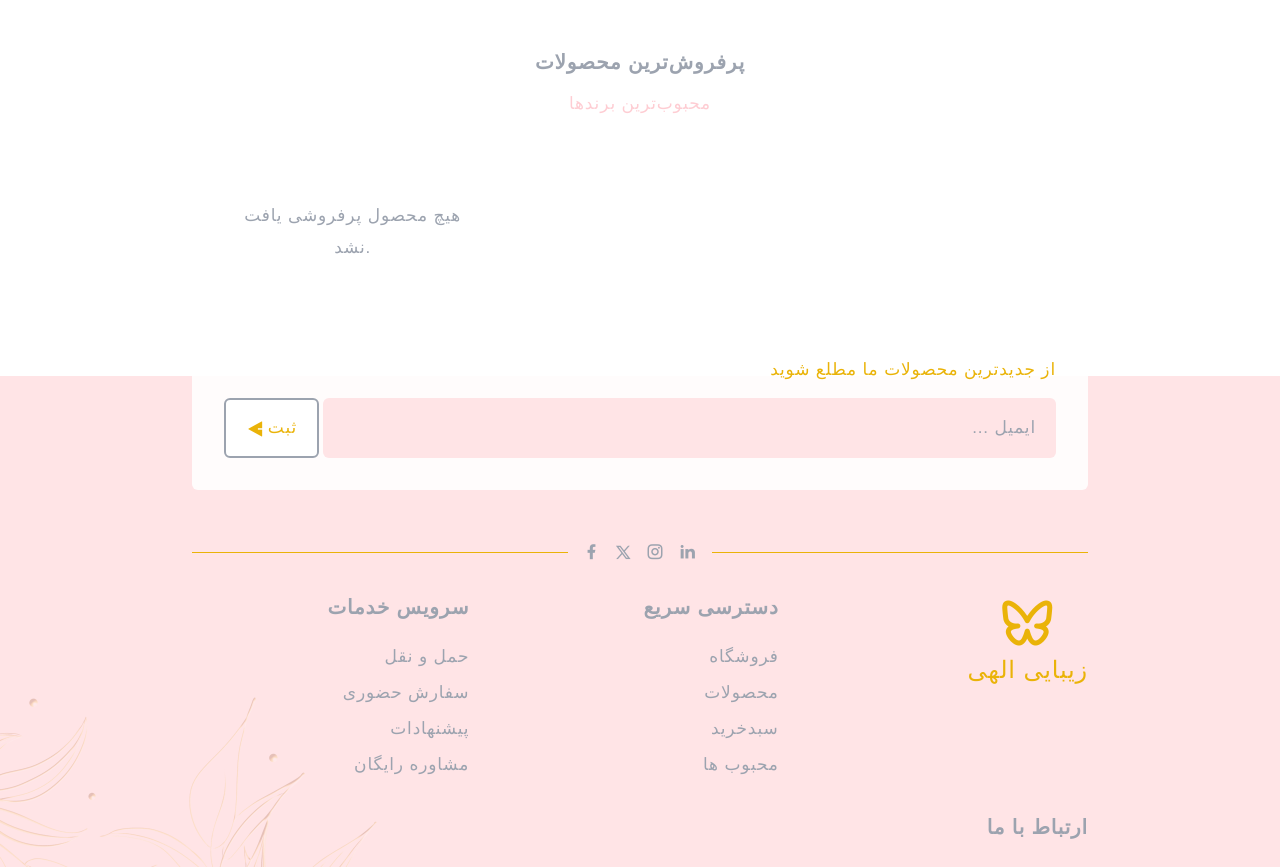
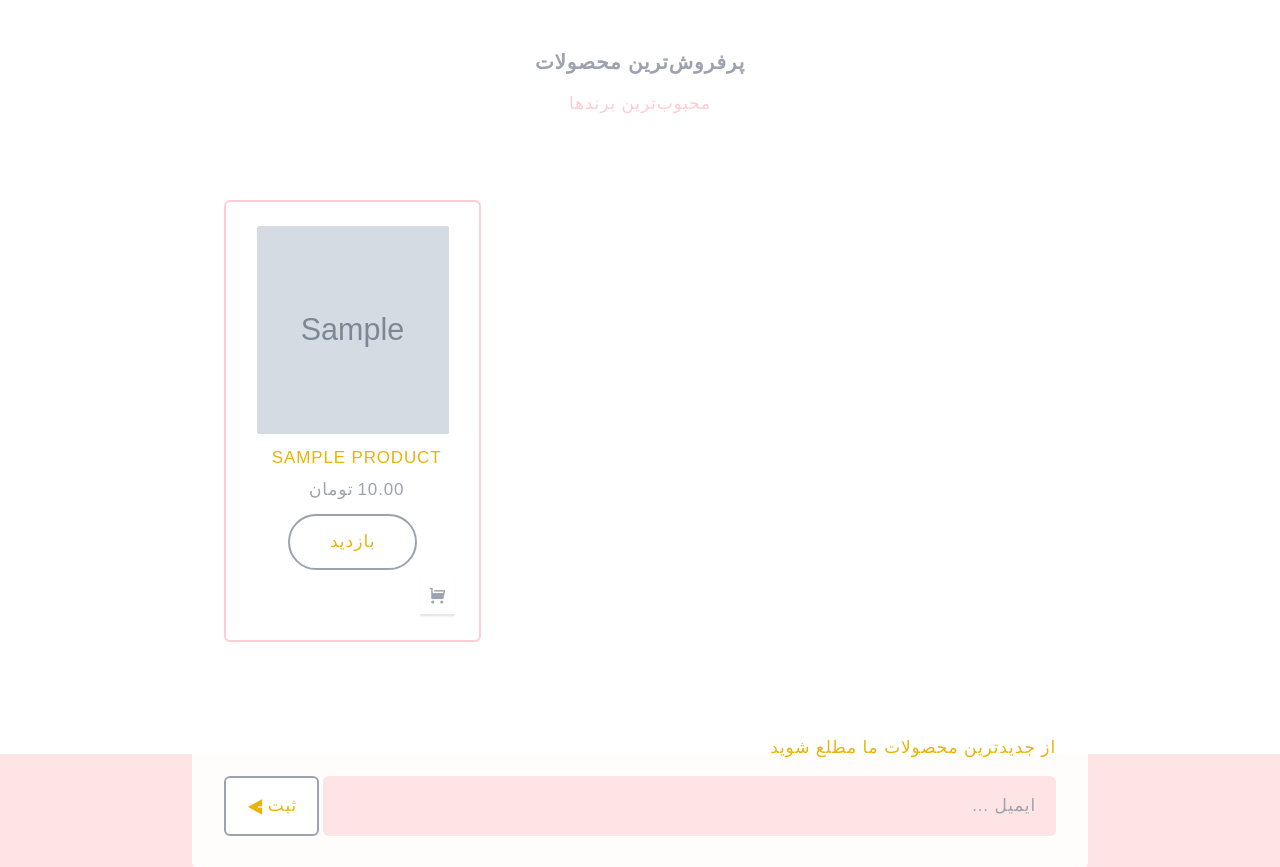
Before and after one commit to Sajjadhosseinrezaei/DivineBeautyShop, a Django app: page / in a window 1280 px wide. Shown: the part 1192-2059 px from the top of the page. Run offline with Django 5.2, Linux system fonts and the light colour scheme; tables that the repository leaves empty hold one stand-in row (values such as "Sample post"); grey boxes marked "Sample" are stand-in pictures; some libraries are stand-ins or nearby versions; some web fonts are replaced.

Commit message:
feat: Restore bestsellers context in HomeView and update product detail URLs

```diff
--- a/home/templates/home/html/home.html
+++ b/home/templates/home/html/home.html
@@ -80,10 +80,10 @@
                                     </p>
                                 </div>
                                 <button class="btn btn-sm btn-visit w-40 lg:w-auto mx-auto lg:mx-0">
-                                    <a href="{% url 'product_detail' product.slug %}">بازدید</a>
+                                    <a href="{% url 'products:product_detail' product.slug %}">بازدید</a>
                                 </button>
                                 <button class="bg-white text-lg rounded-sm px-2 py-1 border-b-2 shadow-sm btn-shop ml-auto">
-                                    <a href="{% url 'cart_add' product.slug %}"><i class="ri-shopping-cart-fill"></i></a>
+                                    <a href="{% url 'orders:cart_add' product.slug %}"><i class="ri-shopping-cart-fill"></i></a>
                                 </button>
                             </div>
                         </div>
--- a/home/views.py
+++ b/home/views.py
@@ -12,7 +12,7 @@ class HomeView(TemplateView):
         context = super().get_context_data(**kwargs)
         categories = Category.objects.filter(is_active=True, parent__isnull=True)
         context['categories'] = categories
-        # context['bestsellers'] = Product.objects.filter(is_available=True).annotate(
-        #     total_sold=Sum('orderitem__quantity')
-        # ).order_by('-total_sold')[:5]
+        context['bestsellers'] = Product.objects.filter(is_available=True).annotate(
+            total_sold=Sum('orderitem__quantity')
+        ).order_by('-total_sold')[:5]
         return context
```
